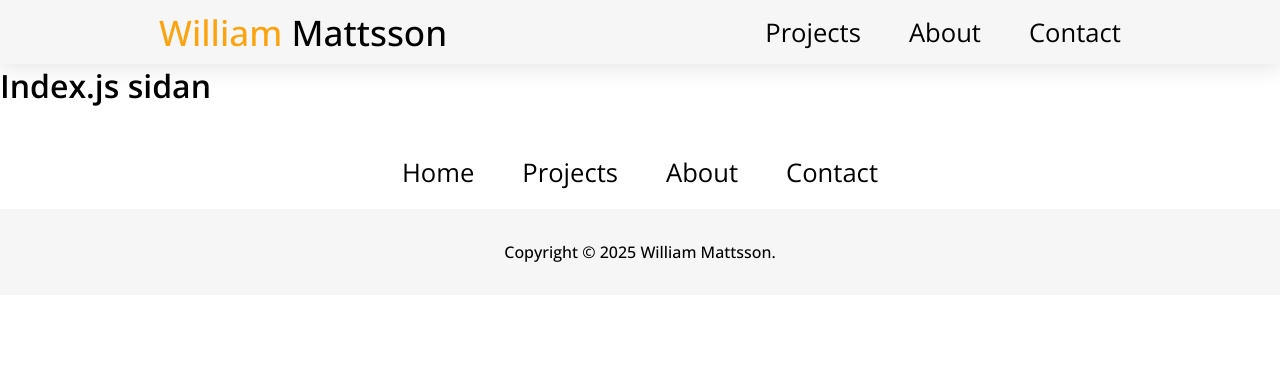
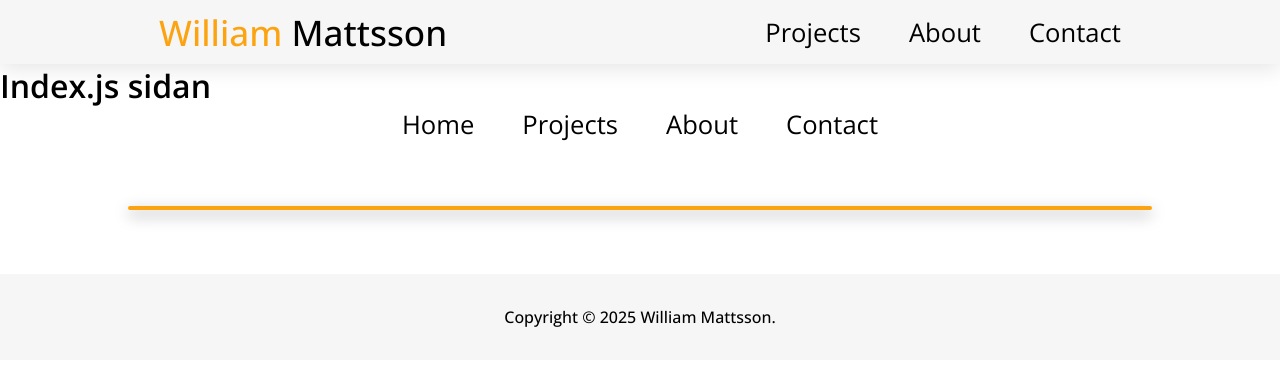
Before and after one commit to WilliamMattsson1/gatsby-portfolio, a Gatsby site: page / in a window 1280 px wide. Built offline with nearby package versions, Linux system fonts and the light colour scheme; Gatsby itself is replaced by a stand-in of ours.

Commit message:
Added underline seperator

```diff
--- a/src/styles/footer.css
+++ b/src/styles/footer.css
@@ -1,10 +1,16 @@
+.underline {
+    display: block; /* Line between <p> and after sections */
+    border-bottom: 4px solid #fca311;
+    width: 80%;
+    margin: 4rem 0;
+    box-shadow: 0 5px 15px rgba(0, 0, 0, 0.4);
+    border-radius: 1rem;
+}
+
 .footer-links {
     /* Put the links next to each other */
     justify-content: center;
-    margin-top: 3rem;
 }
-
-/* Footer */
 
 .footer-container {
     /* Set the height and center copyrgiht text */
@@ -12,10 +18,6 @@
     align-items: center;
     justify-content: center;
     flex-direction: column;
-}
-
-.footer-links {
-    margin-bottom: 1.2rem;
 }
 
 footer p {
```
